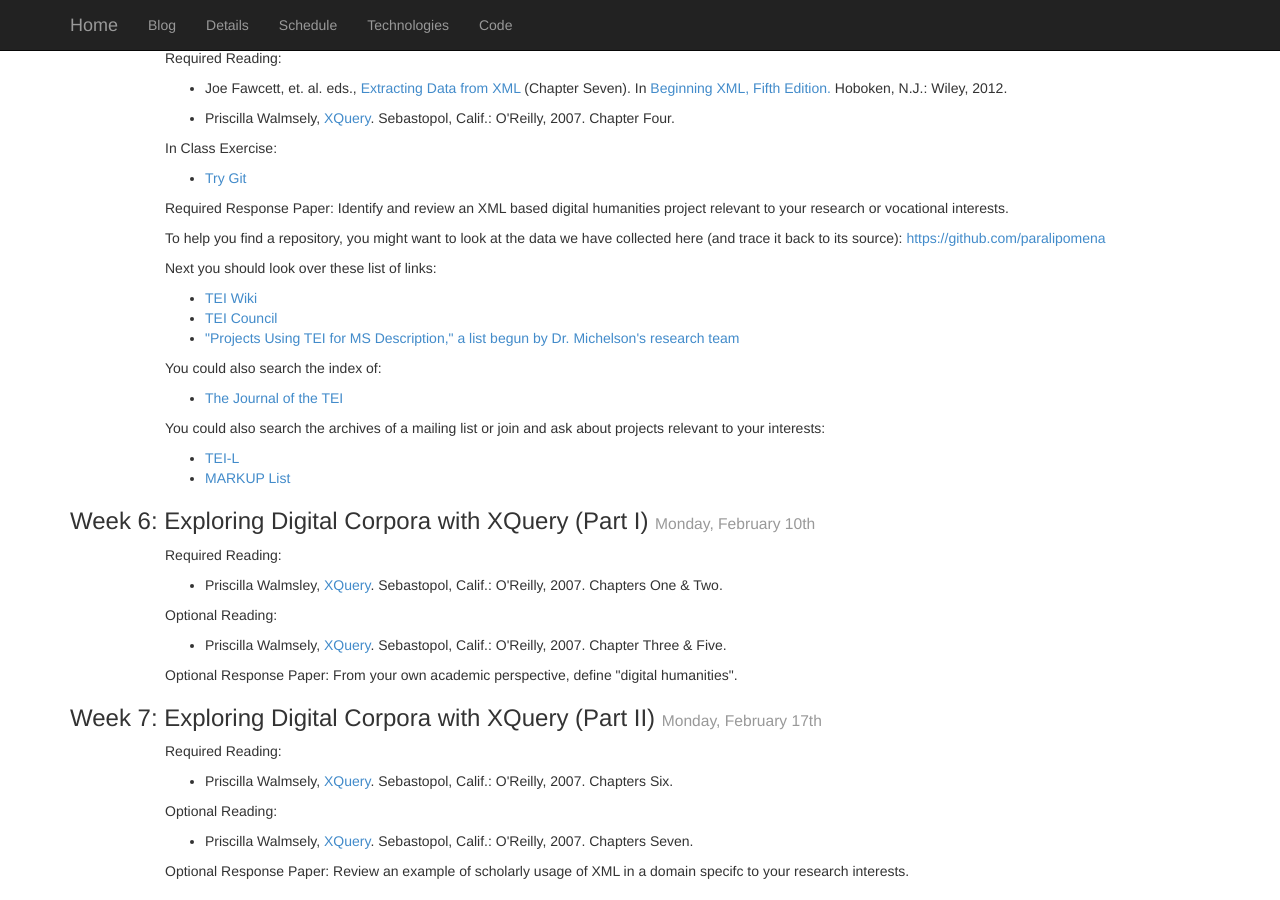
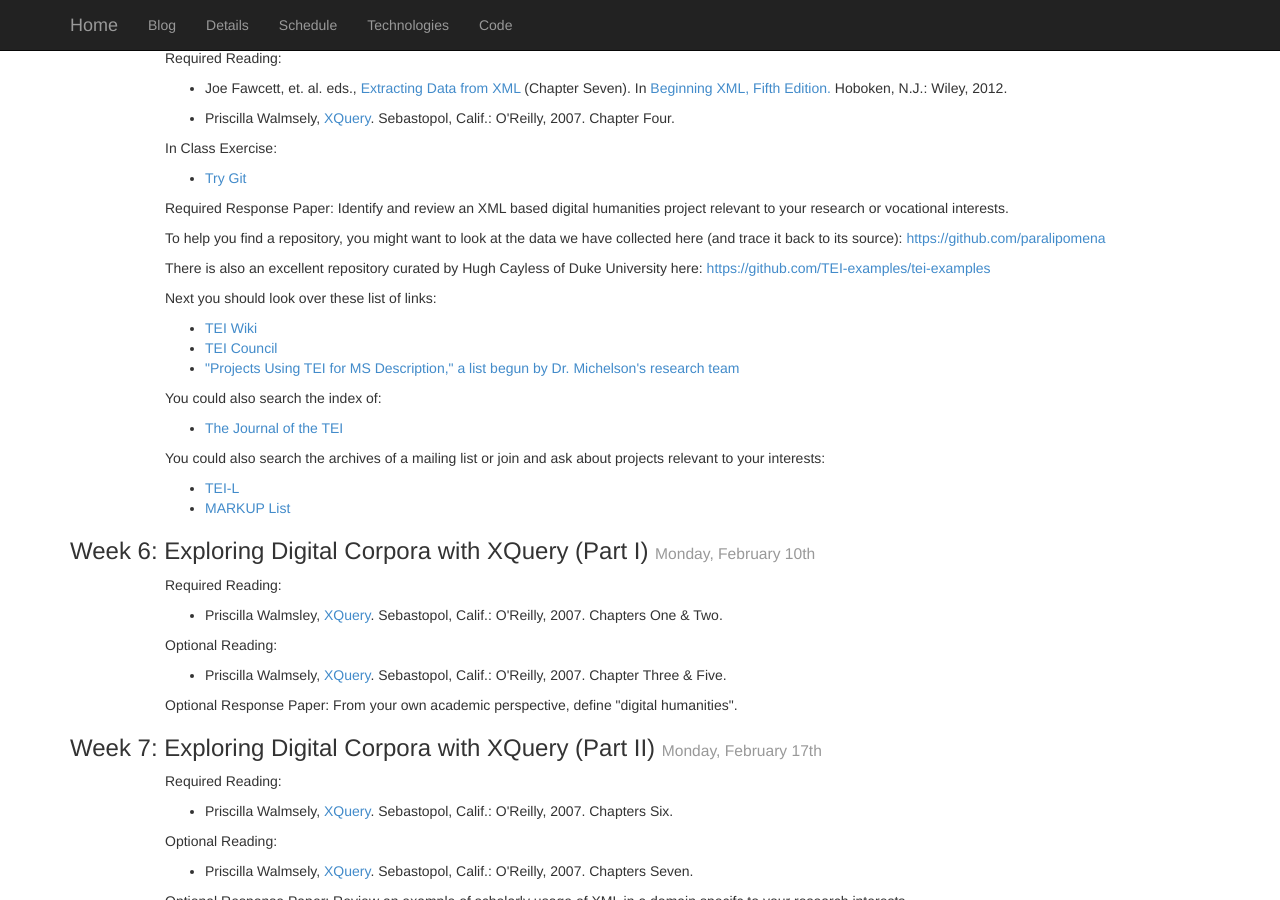
Before and after one commit to Ramona2020/paralipomena.github.io, a Jekyll site: the page built from schedule/index.html, in a window 1280 px wide and 900 px high, scrolled down 1167 px. Built offline with Jekyll 4.4.1, drawn with Linux system fonts in a browser that asks for light colours; Markdown is read by kramdown in place of the engine named in the settings.

Commit message:
Added a link

```diff
--- a/schedule/index.html
+++ b/schedule/index.html
@@ -122,6 +122,9 @@ Detailed introduction to TEI (DM)-->
         </ul>
         <p>Required Response Paper: Identify and review an XML based digital humanities project relevant to your research or vocational interests.</p>
 <p>To help you find a repository, you might want to look at the data we have collected here (and trace it back to its source): <a href="https://github.com/paralipomena">https://github.com/paralipomena</a></p>
+
+<p>There is also an excellent repository curated by Hugh Cayless of Duke University here: <a href="https://github.com/TEI-examples/tei-examples">https://github.com/TEI-examples/tei-examples</a></p>
+
 <p>Next you should look over these list of links:</p>
 <ul>
 <li><a href="http://wiki.tei-c.org/index.php/Samples">TEI Wiki</a></li>
```
